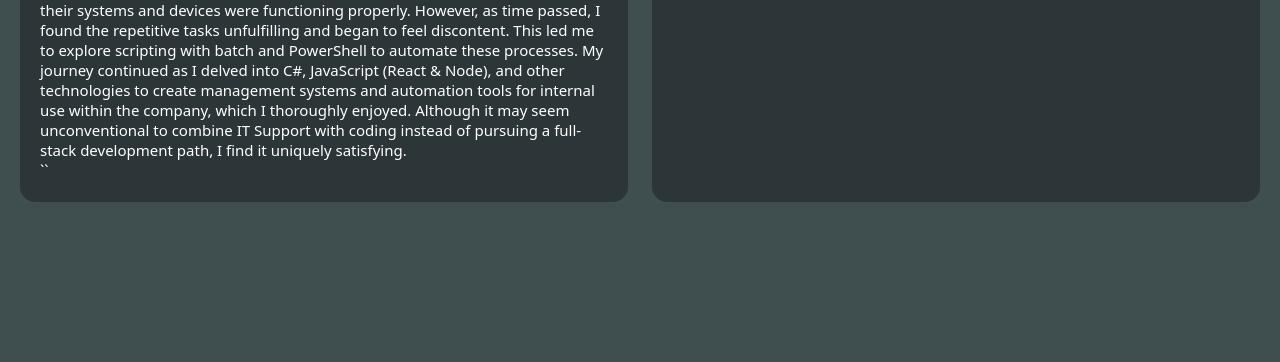
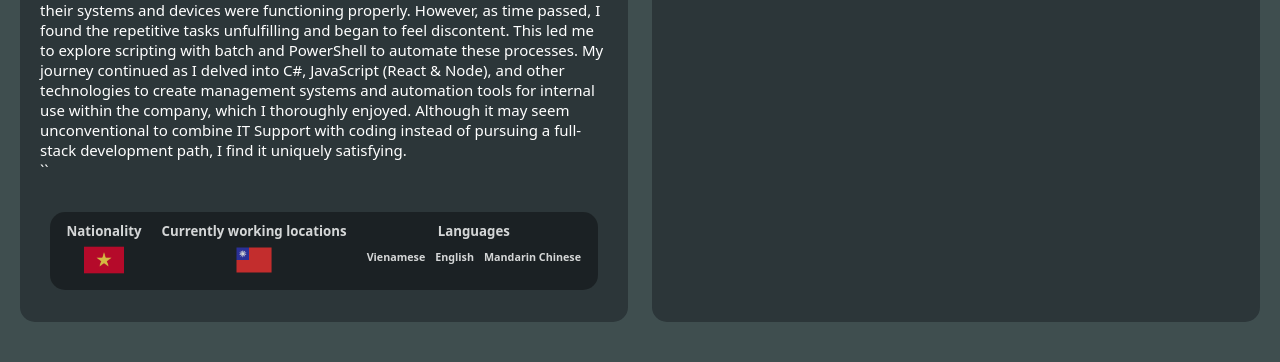
Before and after one commit to anhquanpbc/aboutme, a plain HTML site: page index.html in a window 1280 px wide. Shown: the part 596-958 px from the top of the page. Before the commit the page ends 838 px from the top, so only its background shows below. Drawn offline with Linux system fonts and the light colour scheme.

Commit message:
update location and langs info

```diff
--- a/configs/langs-and-tools.json
+++ b/configs/langs-and-tools.json
@@ -48,6 +48,11 @@
         "name": "SQL Server",
         "url": "https://github.com/devicons/devicon/raw/master/icons/microsoftsqlserver/microsoftsqlserver-original.svg",
         "type": 1
+    },
+    {
+        "name": ".NET",
+        "url": "https://github.com/devicons/devicon/raw/master/icons/dot-net/dot-net-original.svg",
+        "type": 2
     },
     {
         "name": "NodeJS",
--- a/index.html
+++ b/index.html
@@ -1,11 +1,13 @@
 <!DOCTYPE html>
 <html lang="en">
+
 <head>
     <meta charset="UTF-8">
     <meta name="viewport" content="width=device-width, initial-scale=1.0">
     <link rel="stylesheet" href="styles/style.css">
     <title>Mai Anh Quân | anhquanpbc</title>
 </head>
+
 <body>
     <div class="page-header">
         <!-- <h2 id="site-name">anhquanpbc</h2> -->
@@ -33,7 +35,33 @@
             <h5>Software Engineer</h5>
             <h5>(Since 2020)</h5>
             <br>
-            <p id="about-me">``<br>I began an internship in the IT Support department of a multinational technology corporation in 2020. Initially, my role was to assist users and ensure their systems and devices were functioning properly. However, as time passed, I found the repetitive tasks unfulfilling and began to feel discontent. This led me to explore scripting with batch and PowerShell to automate these processes. My journey continued as I delved into C#, JavaScript (React & Node), and other technologies to create management systems and automation tools for internal use within the company, which I thoroughly enjoyed. Although it may seem unconventional to combine IT Support with coding instead of pursuing a full-stack development path, I find it uniquely satisfying. <br>``</p>
+            <p id="about-me">``<br>I began an internship in the IT Support department of a multinational technology
+                corporation in 2020. Initially, my role was to assist users and ensure their systems and devices were
+                functioning properly. However, as time passed, I found the repetitive tasks unfulfilling and began to
+                feel discontent. This led me to explore scripting with batch and PowerShell to automate these processes.
+                My journey continued as I delved into C#, JavaScript (React & Node), and other technologies to create
+                management systems and automation tools for internal use within the company, which I thoroughly enjoyed.
+                Although it may seem unconventional to combine IT Support with coding instead of pursuing a full-stack
+                development path, I find it uniquely satisfying. <br>``</p>
+            <br>
+            <div class="container-center container-ll">
+                <div class="locations-langs">
+                    <h5>Nationality</h5>
+                    <img src="./imgs/icons/vietnam.png" alt="vietnam" title="Vietnam">
+                </div>
+                <div class="locations-langs">
+                    <h5>Currently working locations</h5>
+                    <img src="./imgs/icons/taiwan.png" alt="taiwan" title="Taiwan">
+                </div>
+                <div class="locations-langs">
+                    <h5>Languages</h5>
+                    <div style="display: flex; flex-direction: row; gap: 10px; margin-top: 10px;">
+                        <h6>Vienamese</h6>
+                        <h6>English</h6>
+                        <h6>Mandarin Chinese</h6>
+                    </div>
+                </div>
+            </div>
             <br>
         </div>
         <!-- <div class="container-line margin-20px"></div> -->
@@ -107,4 +135,5 @@
 
     </script>
 </body>
+
 </html>
--- a/styles/style.css
+++ b/styles/style.css
@@ -78,10 +78,14 @@ body {
     background-size: cover;
     background-position: center;
 }
-.container h3, h4, h5 {
+
+.container h3,
+h4,
+h5 {
     text-align: center;
     color: white;
 }
+
 .lt h3 {
     color: white;
     width: 100%;
@@ -97,21 +101,27 @@ body {
     gap: 20px;
 }
 
-#langs, #tools, #env-other, #os, #contacts {
+#langs,
+#tools,
+#env-other,
+#os,
+#contacts {
     display: flex;
     flex-direction: row;
     gap: 10px;
     /* tự động cho item xuống hàng dưới nếu không đủ chiều rộng */
     flex-wrap: wrap;
 }
-.container-center{
+
+.container-center {
     width: 100%;
     display: flex;
     justify-content: center;
 }
+
 #contacts {
     justify-content: center;
-    background-color:aliceblue;
+    background-color: aliceblue;
     width: fit-content;
     padding: 2px 50px;
     border-radius: 15px;
@@ -147,7 +157,7 @@ body {
     background-color: #2C3639;
 }
 
-.container-title{
+.container-title {
     background-color: #181d1f;
     height: 50px;
     width: 100%;
@@ -161,15 +171,39 @@ body {
     padding: 0;
 }
 
-#about-me{
+#about-me {
     color: white;
     text-align: left;
     padding: 0 20px 0 20px;
     font-size: 15px;
 }
 
+.container-ll {
+    background-color: #181d1f;
+    width: auto;
+    margin: 10px 30px;
+    opacity: 0.8;
+    border-radius: 15px;
+}
+
+.locations-langs {
+    padding: 10px;
+    display: flex;
+    flex-direction: column;
+    align-items: center;
+}
+
+.locations-langs h5,
+h6 {
+    color: white;
+}
+
+.locations-langs img {
+    width: 40px;
+}
+
 /* icon img 32px style*/
-.logo-32{
+.logo-32 {
     width: 32px;
     height: 32px;
 }
@@ -185,12 +219,14 @@ body {
         flex-direction: column;
         align-items: center;
     }
+
     .container {
         width: 100%;
     }
 }
 
 @media (min-width: 1039px) {
+
     /* Styles for large screens (desktops) */
     .page-body {
         /* display: grid;
@@ -202,6 +238,7 @@ body {
         width: 100%;
         /* align-items: center; */
     }
+
     .container {
         width: 49%;
     }
```
Also changed, not shown: imgs/icons/taiwan.png (added), imgs/icons/vietnam.png (added). Lines whose indentation alone changed are shown as unchanged.
